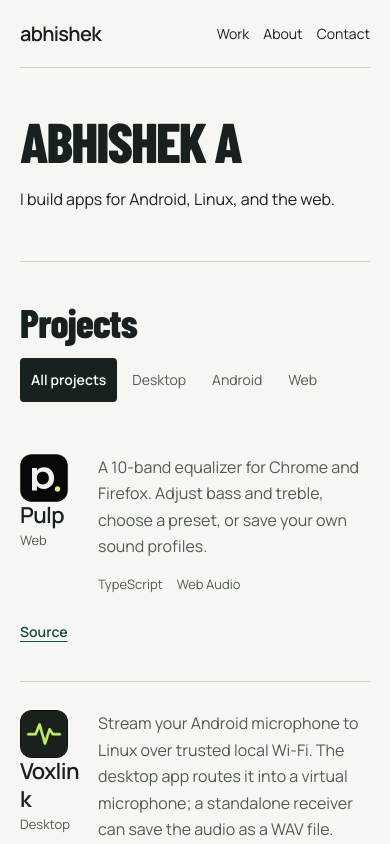
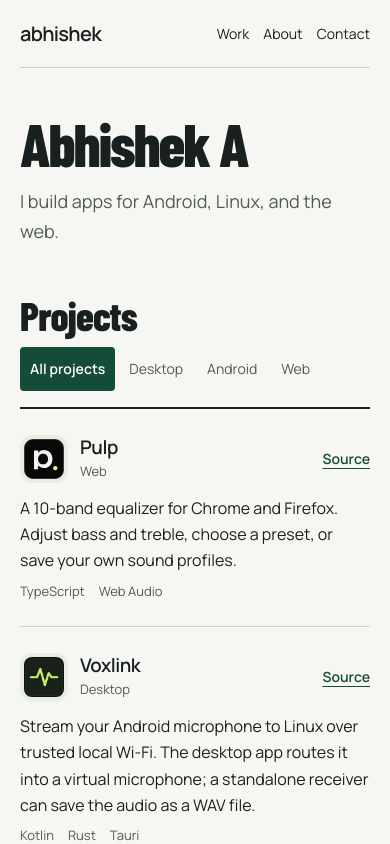
Before and after one commit to mrduhlol/abhishek-a2, a React (Vite) app: page / in a window 390 px wide. Shown: the top 844 px of the page. Built offline with nearby package versions, Linux system fonts and the light colour scheme.

Commit message:
Polish the portfolio as a responsive project index

```diff
--- a/src/portfolio.css
+++ b/src/portfolio.css
@@ -42,27 +42,30 @@ p { line-height: 1.65; }
 .header-github { justify-self: end; }
 
 .hero {
-  display: grid;
-  grid-template-columns: minmax(0, 1fr) minmax(14rem, 19rem);
-  gap: 2rem 3rem;
-  align-items: end;
-  padding-block: clamp(3rem, 7vw, 6rem);
-  border-bottom: 1px solid var(--line);
+  padding-block: clamp(3rem, 6.5vw, 5.5rem);
 }
 
 .hero h1 {
-  font: 800 clamp(3.75rem, 10vw, 6rem)/.9 var(--display);
+  font: 800 clamp(4.25rem, 10vw, 6rem)/.92 var(--display);
   letter-spacing: -.035em;
-  text-transform: uppercase;
 }
 
-.hero-intro { display: grid; gap: .5rem; justify-items: start; }
-.hero-intro p { color: var(--muted); font-size: clamp(1.125rem, 2vw, 1.375rem); line-height: 1.4; }
-.text-link, .source-link { display: inline-flex; align-items: center; min-height: 44px; color: var(--accent); font-weight: 600; }
-.text-link:hover, .source-link:hover { text-decoration-thickness: 2px; }
+.hero p {
+  max-width: 32ch;
+  margin-top: 1rem;
+  color: var(--muted);
+  font-size: clamp(1.125rem, 2vw, 1.375rem);
+}
 
-.work-section { padding-top: 2.5rem; }
-.work-header { display: flex; align-items: center; justify-content: space-between; gap: 1.25rem; margin-bottom: 1.5rem; }
+.work-header {
+  display: flex;
+  align-items: center;
+  justify-content: space-between;
+  gap: 1.25rem;
+  padding-bottom: 1rem;
+  border-bottom: 2px solid var(--ink);
+}
+
 .work-header h2, .about-section h2, .contact-section h2 {
   font: 800 clamp(2.5rem, 5vw, 3.5rem)/1 var(--display);
   letter-spacing: -.02em;
@@ -71,63 +74,71 @@ p { line-height: 1.65; }
 .filters { display: flex; flex-wrap: wrap; gap: .25rem; }
 .filters button {
   min-height: 44px;
-  padding-inline: .9rem;
-  border: 1px solid transparent;
+  padding-inline: .875rem;
+  border: 0;
   border-radius: 4px;
   color: var(--muted);
   background: transparent;
   font-size: .875rem;
   cursor: pointer;
 }
-.filters button:hover { border-color: var(--line); }
-.filters button[aria-pressed='true'] { background: var(--ink); color: #fff; font-weight: 600; }
+.filters button:hover { background: #e8ede4; }
+.filters button[aria-pressed='true'] { background: var(--accent); color: #fff; font-weight: 600; }
 .filters button:focus-visible { outline-color: var(--accent); }
 
-.project-list { display: grid; grid-template-columns: repeat(2, minmax(0, 1fr)); column-gap: 2rem; }
 .project-row {
   display: grid;
-  grid-template-columns: 5rem minmax(0, 1fr);
-  gap: 1.25rem;
+  grid-template-columns: minmax(12rem, .8fr) minmax(0, 1.5fr) auto;
   align-items: start;
-  padding-block: 1.75rem;
+  gap: 1.5rem 2rem;
+  padding-block: 1.625rem;
   border-bottom: 1px solid var(--line);
 }
 
-.project-mark { display: grid; place-items: center; min-height: 5rem; border-radius: .75rem; background: #e6ebe4; }
-.project-icon { display: block; width: 3.5rem; height: 3.5rem; object-fit: contain; border-radius: .75rem; }
-.mark-voxlink { background: #dde9ed; }
-.mark-inkora { background: #f3e6df; }
-.mark-docutype { background: #ebebe3; }
-.mark-stikr { background: #eae3f2; }
-.mark-black-jack { background: #e0e9e2; }
-.project-title { display: flex; align-items: baseline; flex-wrap: wrap; gap: .125rem .75rem; margin-bottom: .5rem; }
-.project-title h3 { font-size: 1.375rem; line-height: 1.25; letter-spacing: -.03em; overflow-wrap: anywhere; }
+.project-identity {
+  display: grid;
+  grid-template-columns: 3.5rem minmax(0, 1fr);
+  align-items: center;
+  gap: .875rem;
+}
+
+.project-icon {
+  display: block;
+  width: 3.5rem;
+  height: 3.5rem;
+  padding: .25rem;
+  object-fit: contain;
+  border-radius: .75rem;
+  background: #e8ede4;
+}
+
+.project-title h3 {
+  font-size: 1.175rem;
+  line-height: 1.25;
+  letter-spacing: -.025em;
+  overflow-wrap: anywhere;
+}
 .project-title > span { color: var(--muted); font-size: .8125rem; }
-.project-info > p { color: var(--muted); max-width: 62ch; }
-.tech-list { display: flex; flex-wrap: wrap; gap: .25rem .875rem; margin: 1rem 0 .125rem; padding: 0; list-style: none; color: var(--muted); font-size: .8125rem; }
+.project-info > p { max-width: 65ch; }
+.tech-list {
+  display: flex;
+  flex-wrap: wrap;
+  gap: .25rem .875rem;
+  margin: .5rem 0 0;
+  padding: 0;
+  list-style: none;
+  color: var(--muted);
+  font-size: .8125rem;
+}
+.text-link, .source-link {
+  display: inline-flex;
+  align-items: center;
+  min-height: 44px;
+  color: var(--accent);
+  font-weight: 600;
+}
+.text-link:hover, .source-link:hover { text-decoration-thickness: 2px; }
 .source-link { font-size: .875rem; }
-
-.project-feature {
-  grid-column: 1 / -1;
-  grid-template-columns: minmax(0, 1.25fr) minmax(0, 1fr);
-  align-items: center;
-  gap: 2.625rem;
-  padding: 0 0 2rem;
-}
-.project-feature .project-title h3 { font: 800 3.5rem/1 var(--display); }
-.mark-pulp {
-  grid-template-columns: auto minmax(0, 1fr);
-  gap: clamp(1rem, 4.5vw, 3.5rem);
-  min-height: 16.5rem;
-  padding: clamp(1.25rem, 4vw, 3rem);
-  background: var(--stage);
-}
-.mark-pulp .project-icon { width: clamp(4.25rem, 10vw, 7rem); height: auto; border-radius: 0; }
-.equalizer { width: 100%; color: var(--signal); }
-.equalizer-bands { display: grid; grid-template-columns: repeat(10, minmax(0, 1fr)); gap: clamp(.25rem, .85vw, .625rem); height: 7rem; }
-.equalizer-band { display: flex; align-items: flex-end; border-radius: 2px; background: #304237; overflow: hidden; }
-.equalizer-level { width: 100%; height: var(--level); background: var(--signal); transform-origin: bottom; border-radius: 2px; }
-.equalizer-range { display: flex; justify-content: space-between; margin-top: .75rem; font-size: .75rem; font-variant-numeric: tabular-nums; }
 
 .about-section {
   display: grid;
@@ -148,14 +159,9 @@ p { line-height: 1.65; }
 
 @media (max-width: 800px) {
   .wrap { width: calc(100% - 3rem); }
-  .hero { grid-template-columns: minmax(0, 1fr) minmax(12rem, 15rem); }
-  .project-list { column-gap: 1.25rem; }
-  .project-row { grid-template-columns: 4rem minmax(0, 1fr); gap: .875rem; }
-  .project-mark { min-height: 4rem; }
+  .project-row { grid-template-columns: minmax(11rem, .85fr) minmax(0, 1.5fr) auto; gap: 1.25rem; }
+  .project-identity { grid-template-columns: 3rem minmax(0, 1fr); gap: .75rem; }
   .project-icon { width: 3rem; height: 3rem; }
-  .project-feature { grid-template-columns: 1.15fr 1fr; gap: 1.5rem; }
-  .mark-pulp { min-height: 13rem; }
-  .equalizer-bands { height: 5rem; }
 }
 
 @media (max-width: 620px) {
@@ -163,12 +169,11 @@ p { line-height: 1.65; }
   .site-header { min-height: 4.25rem; grid-template-columns: 1fr auto; gap: .75rem; }
   .site-header nav { gap: .875rem; }
   .header-github { display: none !important; }
-  .hero { grid-template-columns: 1fr; gap: 1.25rem; }
-  .hero h1 { font-size: clamp(3.5rem, 13vw, 5.5rem); }
-  .work-header { align-items: flex-start; flex-direction: column; gap: 1rem; }
+  .hero h1 { font-size: clamp(3.75rem, 14vw, 5.5rem); }
+  .work-header { align-items: flex-start; flex-direction: column; gap: .75rem; }
   .filters button { padding-inline: .625rem; }
-  .project-list { grid-template-columns: minmax(0, 1fr); }
-  .project-feature { grid-template-columns: minmax(0, 1fr); }
-  .mark-pulp { min-height: 11rem; }
+  .project-row { grid-template-columns: minmax(0, 1fr) auto; row-gap: .75rem; }
+  .project-info { grid-column: 1 / -1; grid-row: 2; }
+  .source-link { grid-column: 2; grid-row: 1; align-self: center; }
   .about-section { grid-template-columns: minmax(0, 1fr); }
 }
```
